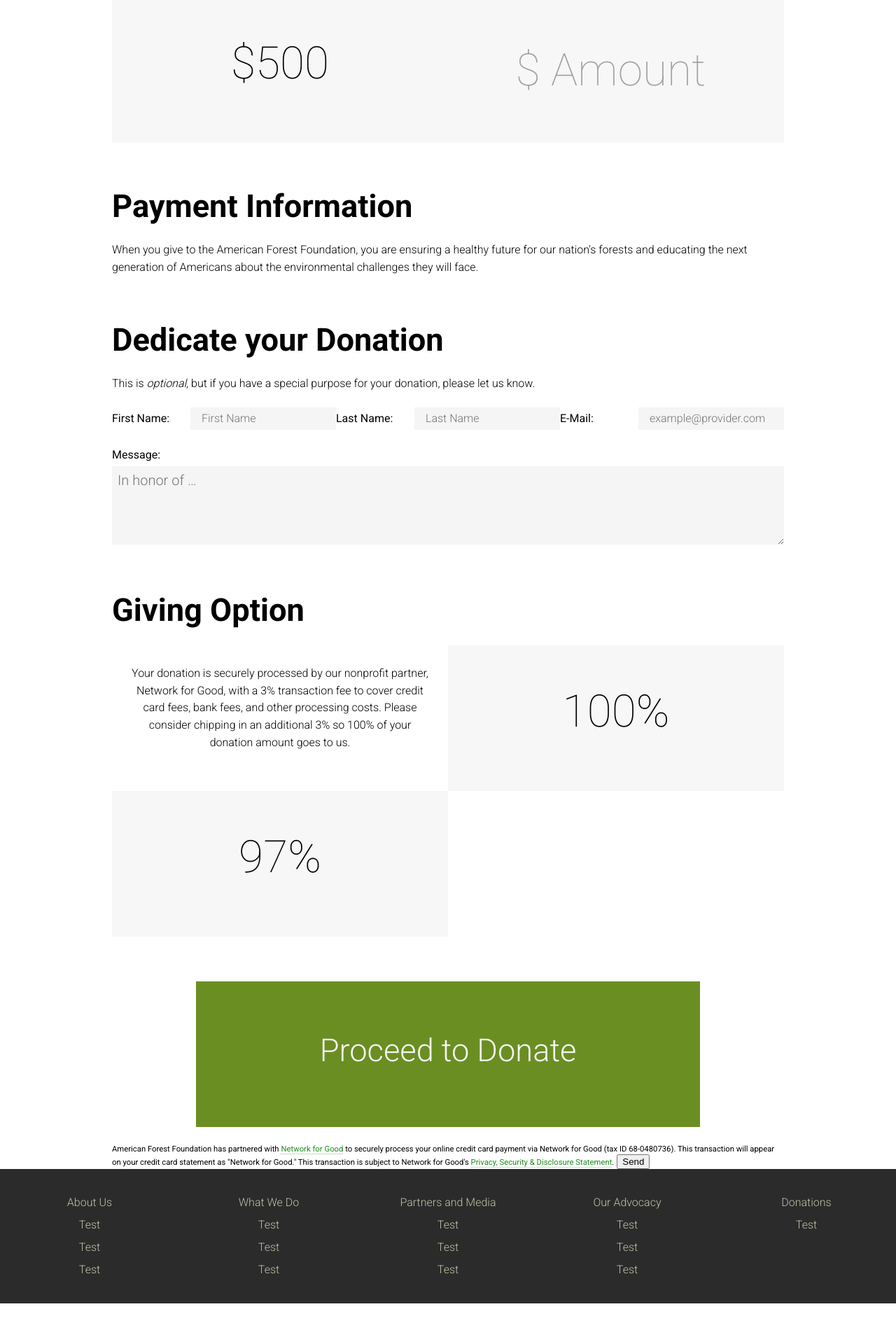
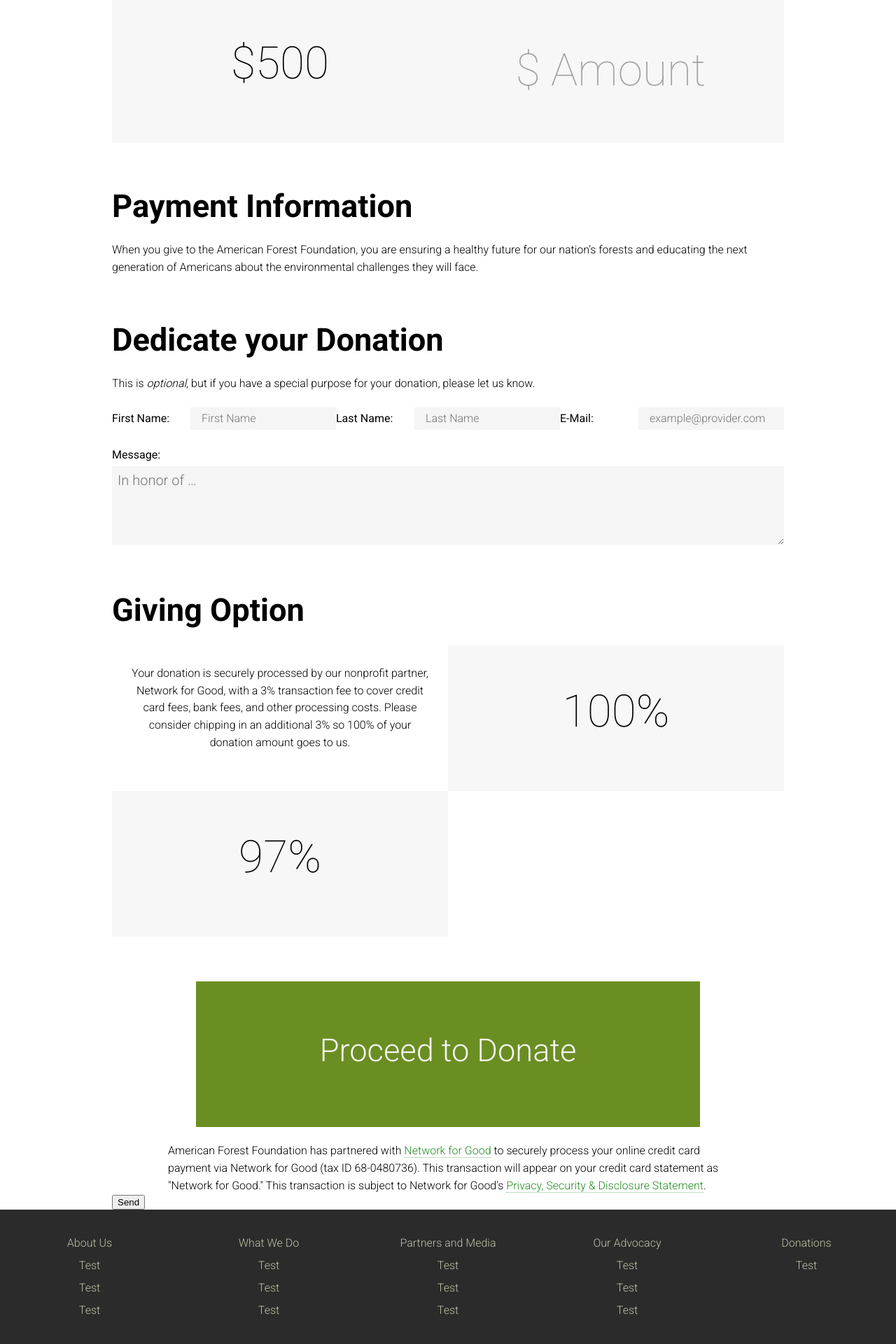
Before and after one commit to mart0855/non-profit-website, a Jekyll site: the page built from donate.html, in a window 1280 px wide. Shown: the part 1038-2958 px from the top of the page at 70% size. Built offline with Jekyll 4.4.1, drawn with Linux system fonts in a browser that asks for light colours; nearby versions of some CDN libraries; Markdown is read by kramdown in place of the engine named in the settings; before the commit the page ends 2900 px from its top, so only the background shows below that.

Commit message:
refactor(donation): text format change
+ small to paragraph
+ responsive shift

```diff
--- a/donate.html
+++ b/donate.html
@@ -88,8 +88,9 @@
 		<h2><a href="#" class="gigantor-donate-button">Proceed to Donate</a></h2>
 	</div>
 
-
-	<small>American Forest Foundation has partnered with <a href="#">Network for Good</a> to securely process your online credit card payment via Network for Good (tax ID 68-0480736). This transaction will appear on your credit card statement as "Network for Good." This transaction is subject to Network for Good's <a href="#">Privacy, Security &amp; Disclosure Statement</a>.</small>
+	<div class="xs-1 s-1 m-1 l-1 xl-1 xxl-1 wrap">
+		<p class="unit-xs-1 s-1 m-5-6 l-1-1 xl-1 xxl-1 wrap center-object">American Forest Foundation has partnered with <a href="#">Network for Good</a> to securely process your online credit card payment via Network for Good (tax ID 68-0480736). This transaction will appear on your credit card statement as "Network for Good." This transaction is subject to Network for Good's <a href="#">Privacy, Security &amp; Disclosure Statement</a>.</p>
+	</div>
 
 	    <input type="submit" value="Send"/>
 
```
